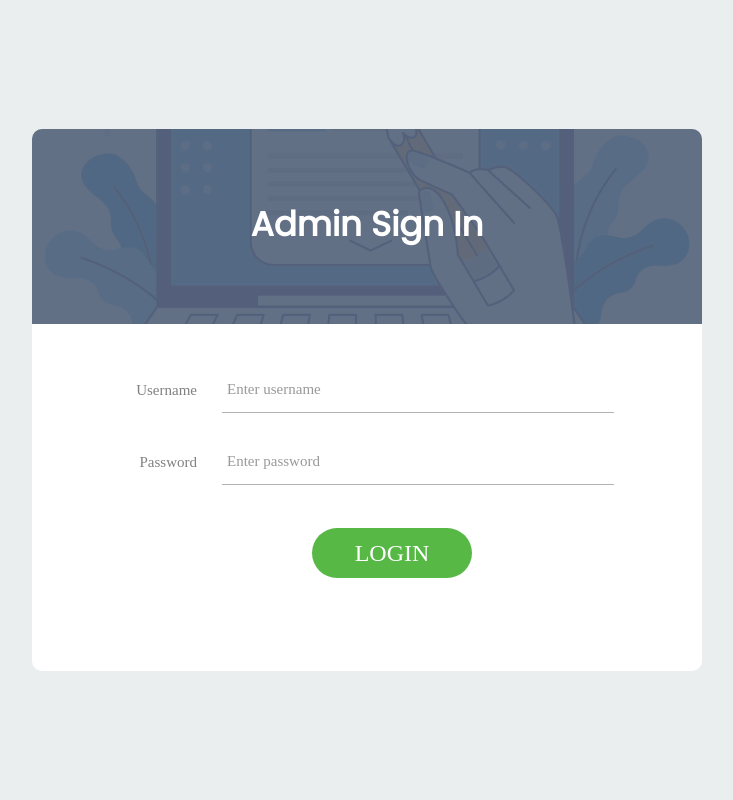
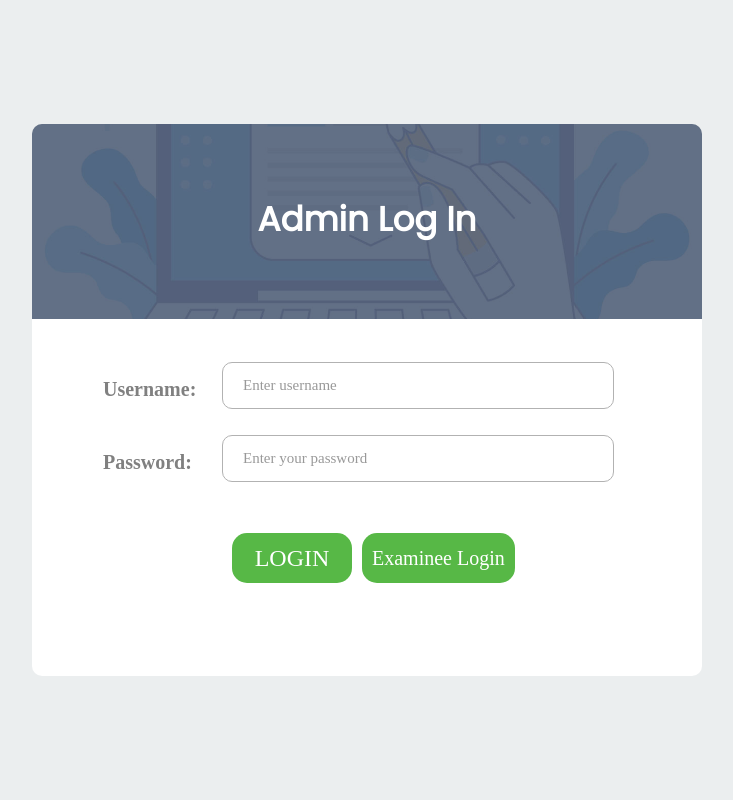
Before and after one commit to kshitijhadke26/Hostel_Management, a PHP site: page /adminpanel/admin/index.php in a window 1280 px wide. Shown: the whole page, without its empty margins (273-1006 px from the left). Run offline with PHP 8.4, Linux system fonts and the light colour scheme; some web fonts are replaced.

Commit message:
necessary css changes

```diff
--- a/adminpanel/admin/login-ui/css/main.css
+++ b/adminpanel/admin/login-ui/css/main.css
@@ -256,19 +256,21 @@ iframe {
 .wrap-input100 {
   width: 100%;
   position: relative;
-  border-bottom: 1px solid #b2b2b2;
+  border: 1px solid #b2b2b2;
+  border-radius: 10px;
 }
 
 .label-input100 {
   font-family: Poppins-Regular;
-  font-size: 15px;
+  font-size: 20px;
   color: #808080;
   line-height: 1.2;
   text-align: right;
+  font-weight: 600;
 
   position: absolute;
   top: 14px;
-  left: -105px;
+  left: -120px;
   width: 80px;
 
 }
@@ -279,11 +281,12 @@ iframe {
   font-size: 15px;
   color: #555555;
   line-height: 1.2;
+  padding-left: 20px;
 
   display: block;
   width: 100%;
   background: transparent;
-  padding: 0 5px;
+  /* padding: 0 5px; */
 }
 
 .focus-input100 {
@@ -300,10 +303,10 @@ iframe {
   content: "";
   display: block;
   position: absolute;
-  bottom: -1px;
+  bottom: -2px;
   left: 0;
   width: 0;
-  height: 1px;
+  height: 3px;
 
   -webkit-transition: all 0.6s;
   -o-transition: all 0.6s;
@@ -388,7 +391,7 @@ input.input100 {
   display: -moz-box;
   display: -ms-flexbox;
   display: flex;
-  flex-wrap: wrap;
+  flex-wrap: nowrap;
 }
 
 .login100-form-btn {
@@ -399,12 +402,12 @@ input.input100 {
   display: flex;
   justify-content: center;
   align-items: center;
-  padding: 0 20px;
-  min-width: 160px;
+  padding: 0 5px;
+  min-width: 120px;
   height: 50px;
   background-color: #57b846;
-  border-radius: 25px;
-  margin: 25px 0px 0px 90px;
+  border-radius: 15px;
+  margin: 25px 0px 0px 10px;
   font-family: Poppins-Regular;
   font-size: 26px;
   color: #fff;
@@ -417,7 +420,9 @@ input.input100 {
 }
 
 .login100-form-btn:hover {
-  background-color: #333333;
+  background-color: #08832d;
+  transform: scale(1.1);
+  transition: transform 0.3s ease;
 }
 
 
@@ -441,7 +446,8 @@ input.input100 {
     top: unset;
     left: unset;
     width: 100%;
-    padding: 0 5px;
+    padding: 0 50px;
+    font-weight: 600
   }
 }
 
--- a/adminpanel/admin/login-ui/index.php
+++ b/adminpanel/admin/login-ui/index.php
@@ -39,27 +39,29 @@
     "></div>
 
 					<span  style="color: white; z-index: 3; font-size: 34px; font-weight: bold; padding: 0px;">
-						Admin Sign In
+						Admin Log In
 					</span>
 				</div>
 
 				<form method="post" id="adminLoginFrm" class="login100-form validate-form">
 					<div class="wrap-input100 validate-input m-b-26" data-validate="Username is required">
-						<span class="label-input100">Username</span>
+						<span class="label-input100" >Username:</span>
 						<input class="input100" type="text" name="username" placeholder="Enter username">
 						<span class="focus-input100"></span>
 					</div>
 
-					<div class="wrap-input100 validate-input m-b-18" data-validate = "Password is required">
-						<span class="label-input100">Password</span>
-						<input class="input100" type="password" name="pass" placeholder="Enter password">
+					<div class="wrap-input100 validate-input m-b-26" data-validate="Password is required">
+						<span class="label-input100" >Password:</span>
+						<input class="input100" type="password" name="pass" placeholder="Enter your password">
 						<span class="focus-input100"></span>
 					</div>
 
-
-					<div class="container-login100-form-btn" align="right">
+					<div class="container-login100-form-btn" align="center">
 						<button type="submit" class="login100-form-btn" style="color:white; font-size:24px;  padding: 5px; font-weight: 500;">
 							LOGIN
+						</button>
+						<button type="submit" class="login100-form-btn">
+						   <a href="../../index.php" style="color:white; font-size:20px;  padding: 5px; font-weight: 400;">Examinee Login</a>
 						</button>
 					</div>
 				</form>
```
Also changed, not shown: login-ui/css/main.css (+16 -12 lines), login-ui/index.php (+5 -5 lines), pages/exam.php (+11 -13 lines), main.css.
